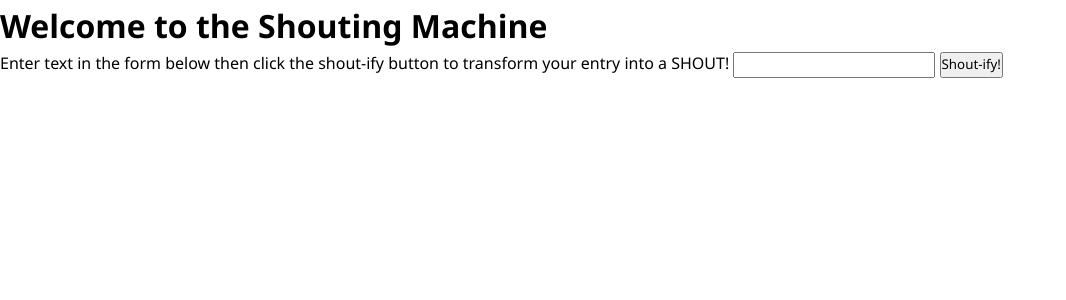
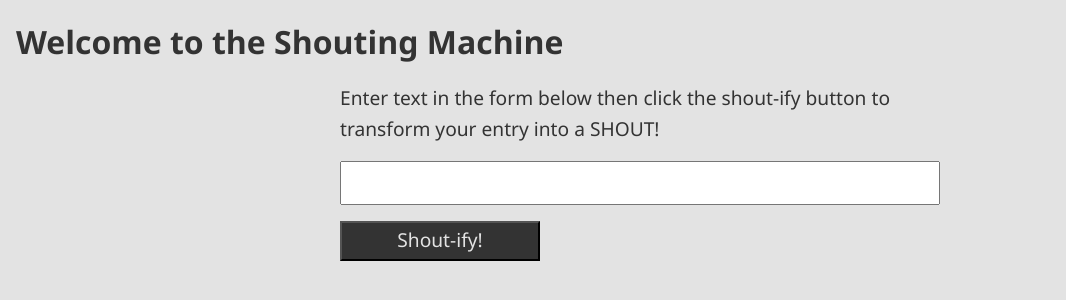
Before and after one commit to kylechinick/shouting-machine, a plain HTML site: page index.html in a window 1280 px wide. Shown: the whole page, without its empty margins (0-1066 px from the left). Drawn offline with Linux system fonts and the light colour scheme.

Commit message:
Add MVP page styling to all elements

```diff
--- a/css/styles.css
+++ b/css/styles.css
@@ -4,4 +4,56 @@
   padding: 0;
   line-height: 1.6;
   font-family: 'Segoe UI', Tahoma, Geneva, Verdana, sans-serif;
+  color: #333;
 }
+
+body {
+  background-color: #e3e3e3;
+  padding: 0 1rem;
+}
+
+h1,
+h2 {
+  margin-top: 1rem;
+}
+
+form {
+  display: flex;
+  flex-direction: column;
+  margin: 1rem auto;
+  max-width: 600px;
+}
+
+label {
+  font-size: 1.2rem;
+}
+
+input {
+  margin-top: 1rem;
+  height: 40px;
+  font-size: 1.2rem;
+}
+
+button {
+  cursor: pointer;
+  margin-top: 1rem;
+  width: 200px;
+  height: 40px;
+  font-size: 1.2rem;
+  background-color: #333;
+  color: #e3e3e3;
+}
+
+button:hover {
+  background-color: rgb(85, 85, 85);
+}
+
+button:active {
+  background-color: rgb(178, 178, 178);
+  color: #333;
+}
+
+#shout-message {
+  margin-top: 1rem;
+  font-size: 3rem;
+}
```
